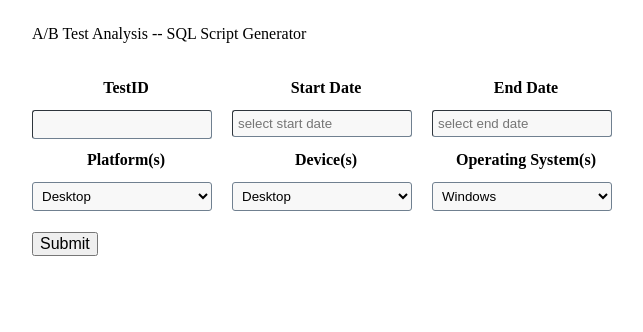
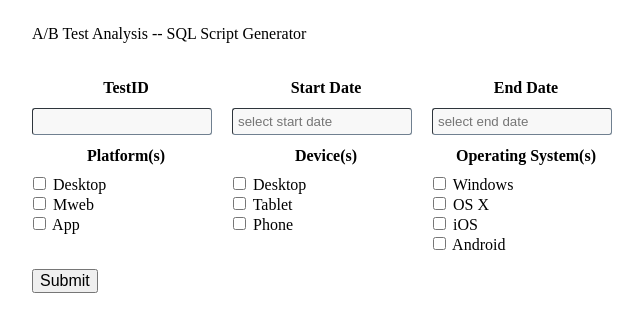
Before and after one commit to keenanthomson/scriptGenerator, a React app: page / in a window 1280 px wide. Shown: the top 332 px of the page, without its empty margins (7-650 px from the left). Built offline with nearby package versions, Linux system fonts and the light colour scheme; the HTML template or start-up script is replaced by a standard one.

Commit message:
Add Device and OS inputs; more work on server script rendering

```diff
--- a/client/src/app.css
+++ b/client/src/app.css
@@ -16,7 +16,7 @@
 .entries {
   display: grid;
   grid-template-columns: repeat(3, 1fr);
-  grid-template-rows: 1.5fr 2fr 1.5fr 2fr;
+  grid-template-rows: 1.5fr 2fr 1.5fr 4.25fr;
 }
 
 .entry-input {
@@ -46,3 +46,7 @@
   font-size: 16px;
   margin: 15px 0 0 6px;
 }
+
+.checkbox-div {
+  margin: 3px 0 0 3px;
+}
--- a/client/src/app.jsx
+++ b/client/src/app.jsx
@@ -87,22 +87,22 @@ export default class App extends Component {
           <div className="input-name"><span>Platform(s)</span></div>
           <div className="input-name"><span>Device(s)</span></div>
           <div className="input-name"><span>Operating System(s)</span></div>
-          <select className="entry-input" onChange={this.handlePlatformChange}>
-            <option value="1">Desktop</option>
-            <option value="2">Mweb</option>
-            <option value="3">App</option>
-          </select>
-          <select className="entry-input" onChange={this.handleDeviceChange}>
-            <option value="">Desktop</option>
-            <option value="">Tablet</option>
-            <option value="">Mobile</option>
-          </select>
-          <select className="entry-input" onChange={this.handleOSChange}>
-            <option value="">Windows</option>
-            <option value="">OS X</option>
-            <option value="">iOS</option>
-            <option value="">Android</option>
-          </select>
+          <div className="checkbox-div" onChange={this.handlePlatformChange}>
+            <input type="checkbox" value="1"/> Desktop<br/>
+            <input type="checkbox" value="2"/> Mweb<br/>
+            <input type="checkbox" value="3"/> App
+          </div>
+          <div className="checkbox-div" onChange={this.handleDeviceChange}>
+            <input type="checkbox" value="1"/> Desktop<br/>
+            <input type="checkbox" value="2"/> Tablet<br/>
+            <input type="checkbox" value="3"/> Phone
+          </div>
+          <div className="checkbox-div" onChange={this.handleOSChange}>
+            <input type="checkbox" value=""/> Windows<br/>
+            <input type="checkbox" value=""/> OS X<br/>
+            <input type="checkbox" value=""/> iOS<br/>
+            <input type="checkbox" value=""/> Android
+          </div>
         </div>
         <input className="submit" type="submit" onClick={() => this.renderFile()}></input>
       </div>
```
Also changed, not shown: 1 other file (tests, documents, lock files or other folders).
